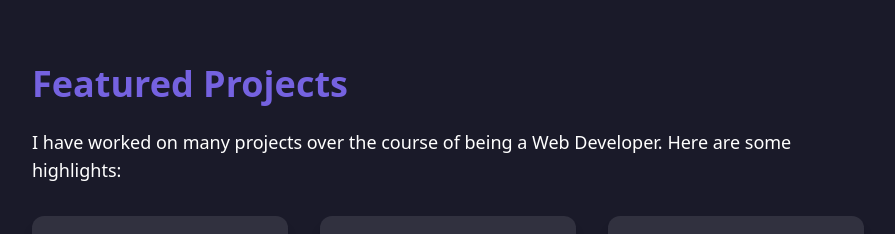
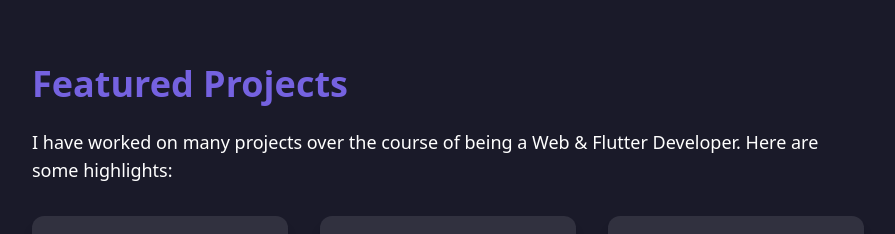
Before and after one commit to Karthik-Patchamatla/My-Responsive-Portfolio, a React (Vite) app in the folder vite-project/: page / in a window 1280 px wide. Shown: the part 1020-1254 px from the top of the page, without its empty margins (192-1087 px from the left). Built offline with nearby package versions, Linux system fonts and the light colour scheme.

Commit message:
Small Changes

```diff
--- a/vite-project/src/components/Projects.jsx
+++ b/vite-project/src/components/Projects.jsx
@@ -6,7 +6,7 @@ const Projects = () => {
     <section id="projects" className="lg:mx-40 my-10 py-4 px-4 md:px-8 lg:px-16">
       <h1 className="text-4xl font-bold text-[#7562e0] mb-6">Featured Projects</h1>
       <p className="text-lg mb-8">
-        I have worked on many projects over the course of being a Web Developer. Here are some highlights:
+        I have worked on many projects over the course of being a Web & Flutter Developer. Here are some highlights:
       </p>
       <div className="grid grid-cols-1 sm:grid-cols-2 lg:grid-cols-3 gap-8">
         {projects.map((project, index) => (
```
